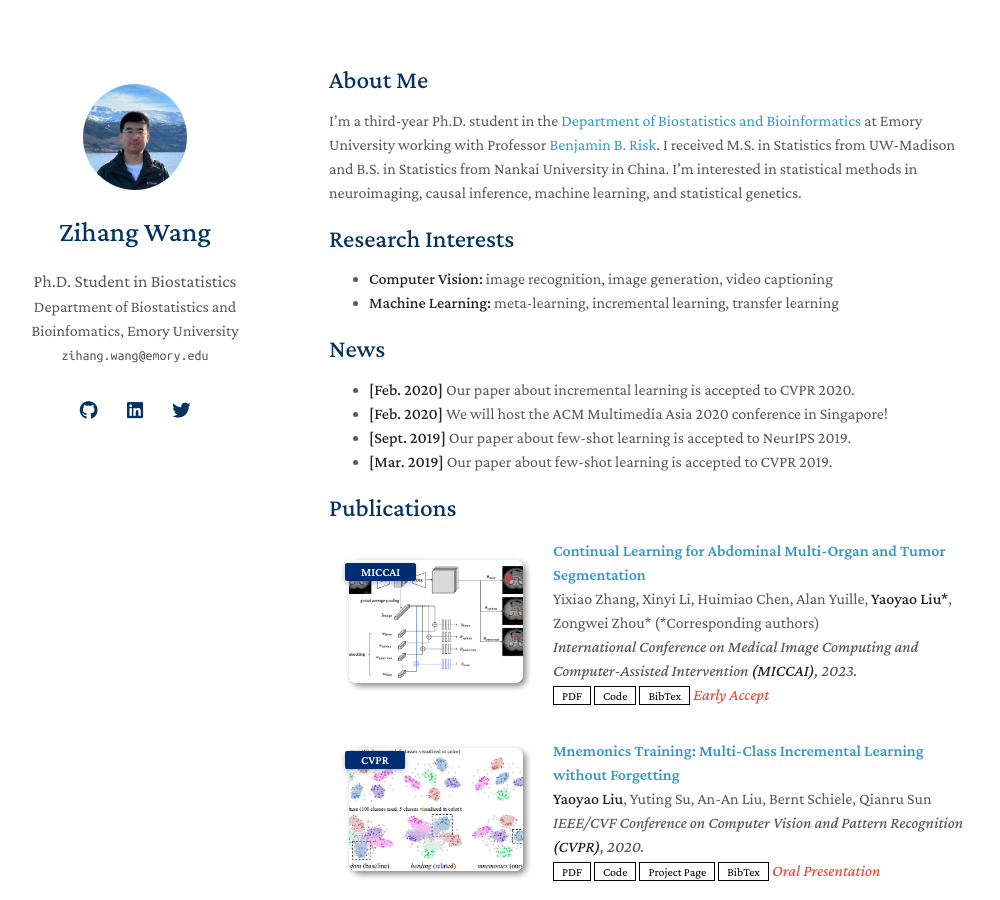
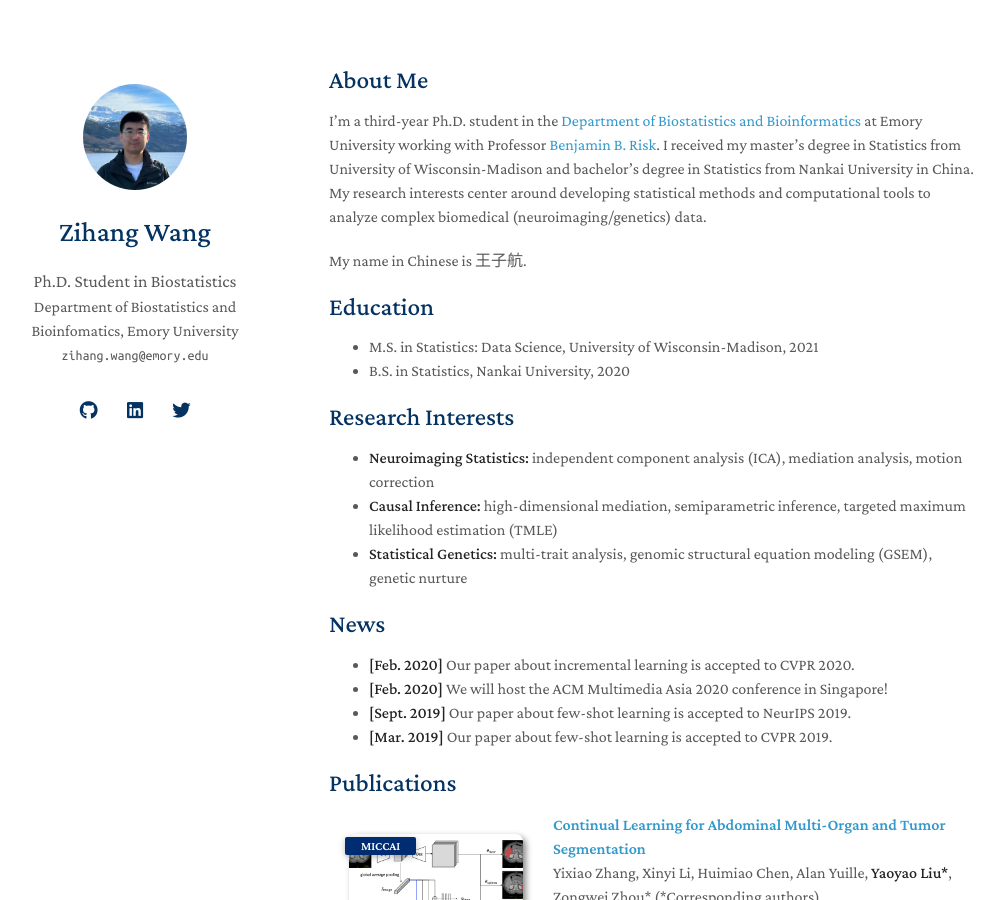
Before and after one commit to imzihangwang/imzihangwang.github.io, a Jekyll site: the page built from index.md, in a window 1280 px wide and 900 px high. Shown: the whole window, without its empty margins (141-1141 px from the left). Built offline with Jekyll 4.4.1, drawn with Linux system fonts in a browser that asks for light colours; nearby versions of some CDN libraries; a style sheet for code colours, icons or effects is not loaded; our own code applies the rules of GitHub Pages for plain Markdown files.

Commit message:
Update index.md

```diff
--- a/index.md
+++ b/index.md
@@ -4,12 +4,19 @@ layout: homepage
 
 ## About Me
 
-I'm a third-year Ph.D. student in the [Department of Biostatistics and Bioinformatics](https://sph.emory.edu/departments/bios/index.html) at Emory University working with Professor [Benjamin B. Risk](https://github.com/thebrisklab). I received M.S. in Statistics from UW-Madison and B.S. in Statistics from Nankai University in China. I'm interested in statistical methods in neuroimaging, causal inference, machine learning, and statistical genetics.
+I'm a third-year Ph.D. student in the [Department of Biostatistics and Bioinformatics](https://sph.emory.edu/departments/bios/index.html) at Emory University working with Professor [Benjamin B. Risk](https://github.com/thebrisklab). I received my master's degree in Statistics from University of Wisconsin-Madison and bachelor's degree in Statistics from Nankai University in China. My research interests center around developing statistical methods and computational tools to analyze complex biomedical (neuroimaging/genetics) data.
+
+My name in Chinese is 王子航.
+
+## Education
+- M.S. in Statistics: Data Science, University of Wisconsin-Madison, 2021
+- B.S. in Statistics, Nankai University, 2020
 
 ## Research Interests
 
-- **Computer Vision:** image recognition, image generation, video captioning
-- **Machine Learning:** meta-learning, incremental learning, transfer learning
+- **Neuroimaging Statistics:** independent component analysis (ICA), mediation analysis, motion correction
+- **Causal Inference:** high-dimensional mediation, semiparametric inference, targeted maximum likelihood estimation (TMLE)
+- **Statistical Genetics:** multi-trait analysis, genomic structural equation modeling (GSEM), genetic nurture
 
 ## News
 
```
